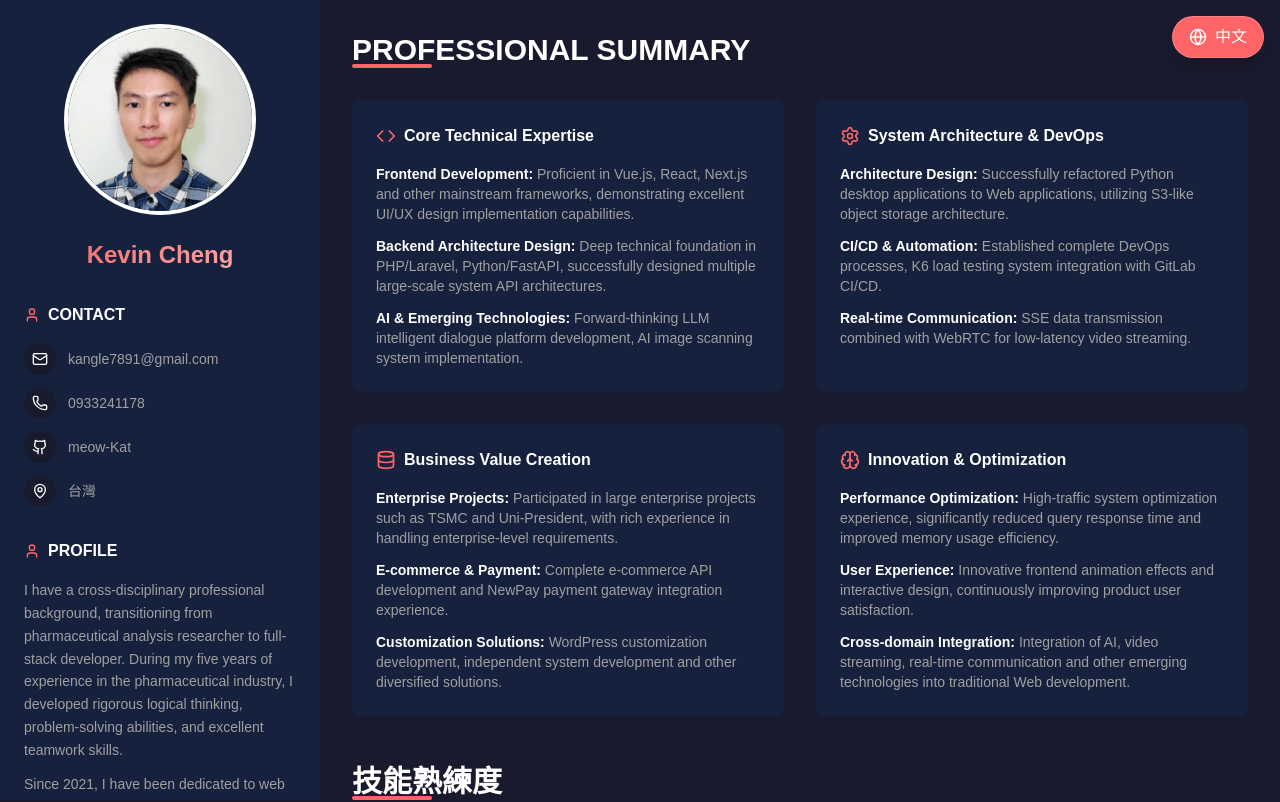
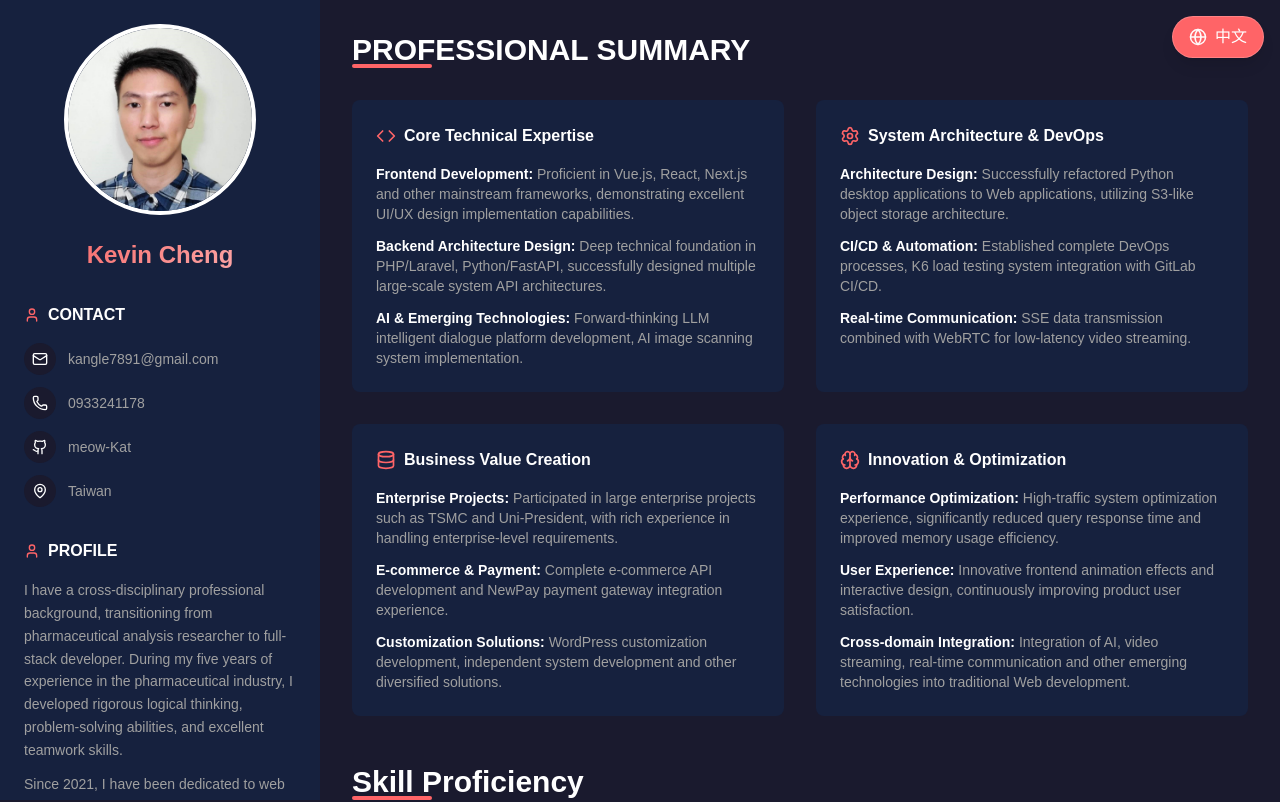
Before and after one commit to meow-Kat/Resume, a Next.js app: page / in a window 1280 px wide. Shown: the top 802 px of the page. Built offline with nearby package versions, Linux system fonts and the light colour scheme.

Commit message:
Add i18n support for skill proficiency and location

```diff
--- a/components/LanguageContext.tsx
+++ b/components/LanguageContext.tsx
@@ -79,6 +79,8 @@ const translations = {
     backendSkills: 'Backend',
     databaseCloud: 'Database',
     aiIntegration: 'AI & Integration',
+    skillProficiency: '技能熟練度',
+    location: '台灣',
 
     // Collection
     collection: 'COLLECTION',
@@ -184,10 +186,12 @@ const translations = {
 
     // Technical Skills
     technicalSkills: 'TECHNICAL SKILLS',
+    skillProficiency: 'Skill Proficiency',
     frontendSkills: 'Frontend',
     backendSkills: 'Backend',
     databaseCloud: 'Database',
     aiIntegration: 'AI & Integration',
+    location: 'Taiwan',
 
     // Collection
     collection: 'PROJECTS',
--- a/components/MainContent.tsx
+++ b/components/MainContent.tsx
@@ -122,7 +122,7 @@ export default function MainContent() {
       {/* 技能熟練度 */}
       <section id="skills" className="mb-12">
         <h2 className="text-3xl font-bold text-white mb-8 relative">
-          技能熟練度
+          {t('skillProficiency')}
           <div className="absolute bottom-0 left-0 w-20 h-1 bg-red-400 rounded-full"></div>
         </h2>
         <div className="grid grid-cols-1 md:grid-cols-2 lg:grid-cols-4 gap-8">
--- a/components/Sidebar.tsx
+++ b/components/Sidebar.tsx
@@ -53,7 +53,7 @@ export default function Sidebar() {
             <div className="w-8 h-8 bg-primary rounded-full flex items-center justify-center mr-3 group-hover:bg-red-400 transition-colors duration-200">
               <MapPin size={16} className="text-white" />
             </div>
-            <span className="text-sm">台灣</span>
+            <span className="text-sm">{t('location')}</span>
           </div>
         </div>
       </div>
```
Also changed, not shown: 4 other files (tests, documents, lock files or other folders).
